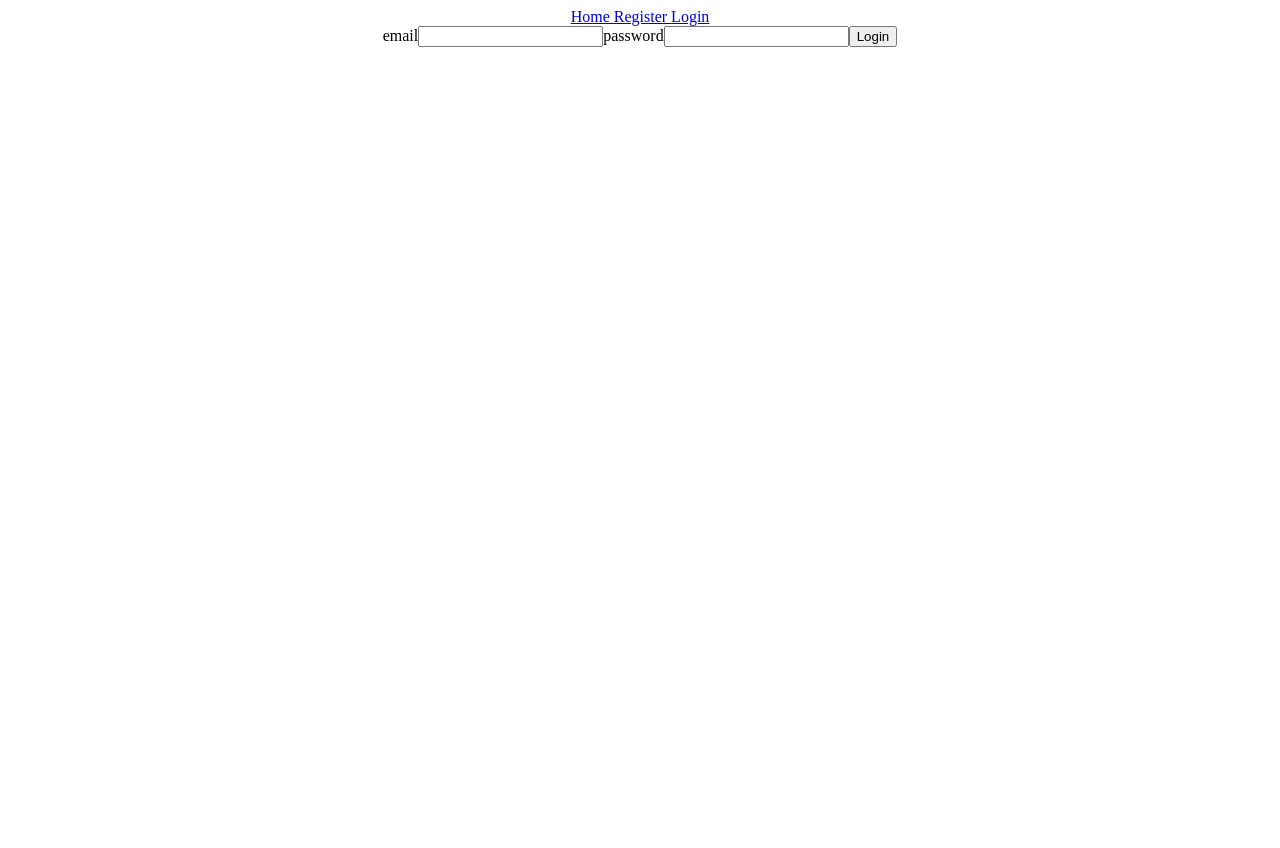
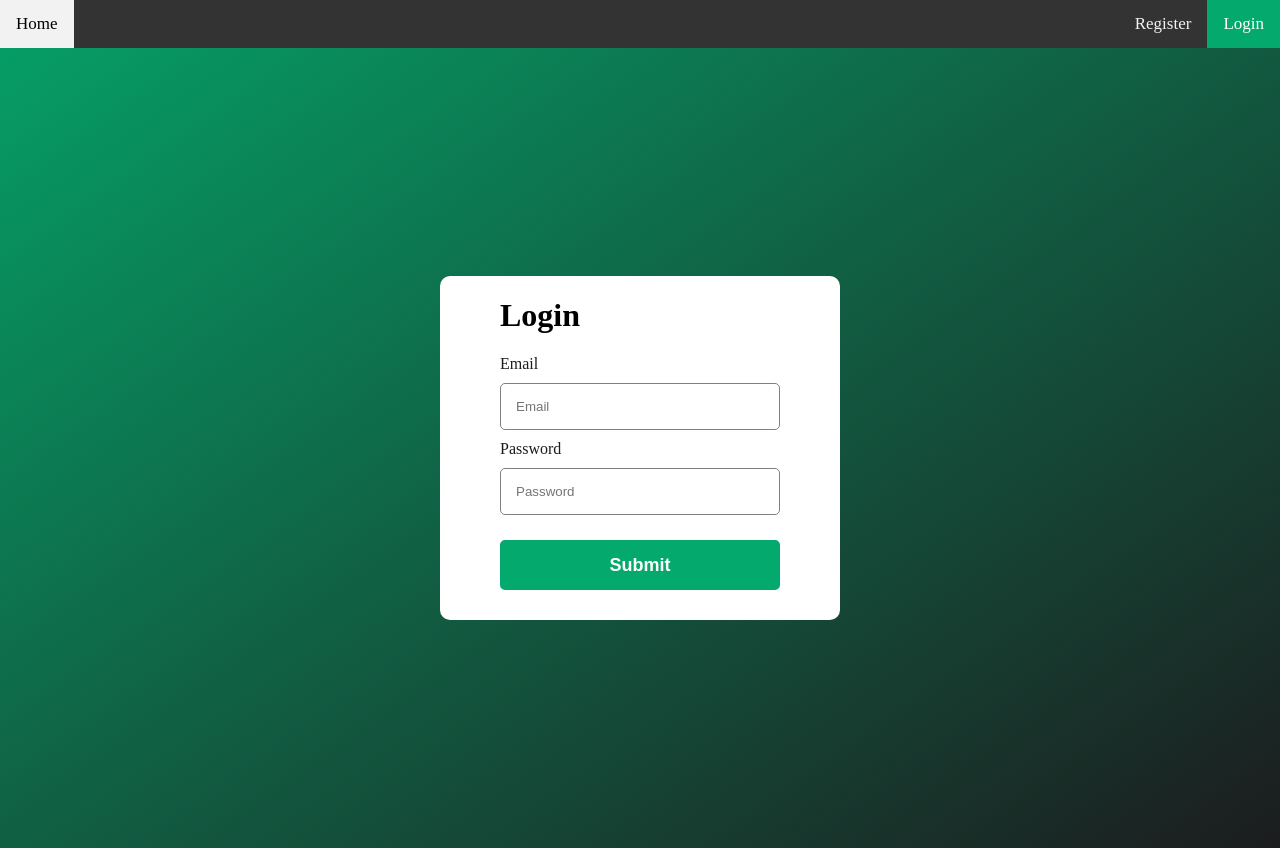
Before and after one commit to issaitorres/PlaylistProject, a React (Create React App) app in the folder client/: page /auth in a window 1280 px wide. Before the commit the page ends 800 px from the top, so only its background shows below. Built offline with nearby package versions, Linux system fonts and the light colour scheme.

Commit message:
update UI, add css

```diff
--- a/client/src/App.css
+++ b/client/src/App.css
@@ -1,42 +1,119 @@
-.App {
-  text-align: center;
+/* global styles */
+
+body,
+html {
+  margin: 0;
+  padding: 0;
+  background: #FFFFFF;
 }
 
-.App-logo {
-  height: 40vmin;
-  pointer-events: none;
+:root {
+  --default-white: #f2f2f2;
+  --default-black: #1C1C1E;
+  --default-green: #04AA6D;
+  --default-red: #e35b5b;
+
+
+  --hover-white: #ddd;
+  --fullwidth: 100%;
 }
 
-@media (prefers-reduced-motion: no-preference) {
-  .App-logo {
-    animation: App-logo-spin infinite 20s linear;
-  }
+button {
+  transition-duration: 0.4s;
 }
 
-.App-header {
-  background-color: #282c34;
-  min-height: 100vh;
+
+/* NavBar css */
+
+.NavBar {
+  overflow: hidden;
+  background-color: #333;
   display: flex;
-  flex-direction: column;
-  align-items: center;
-  justify-content: center;
-  font-size: calc(10px + 2vmin);
+  justify-content: space-between;
+}
+
+.NavBar a {
+
+  float: left;
+  color: var(--default-white);
+  text-align: center;
+  padding: 14px 16px;
+  text-decoration: none;
+  font-size: 17px;
+}
+
+.NavBar a:hover {
+  background-color: var(--default-white);
+  color: black;
+}
+
+.NavBar a.active {
+  background-color: var(--default-green);
   color: white;
 }
 
-.App-link {
-  color: #61dafb;
+
+/* Forms */
+.form {
+  /* margin: 10px;
+  padding: 10px; */
+  background-color: white;
+  padding: 0px 60px;
+  border-radius: 10px;
 }
 
-@keyframes App-logo-spin {
-  from {
-    transform: rotate(0deg);
-  }
-  to {
-    transform: rotate(360deg);
-  }
+input {
+  width: 100%;
+  max-width: 400px;
+  padding: 12px 20px;
+  margin: 8px 0;
+  box-sizing: border-box;
 }
 
-.container {
-  padding: 30px 0px;
+.form-button {
+  background-color: var(--default-green); /* Green */
+  color: var(--default-white);
+  padding: 15px 32px;
+  text-align: center;
+  text-decoration: none;
+  display: inline-block;
+  font-size: 16px;
+  border:2px solid var(--default-green);
 }
+
+.form-button:hover {
+  background-color: var(--default-white);; /* Green */
+  color: var(--default-black);
+}
+
+
+/* page */
+.page  {
+  display: flex;
+  align-items: center;
+  justify-content: center;
+  height: 100vh;
+  background: linear-gradient(145deg, var(--default-green) -10%, var(--default-black));
+  background-size: cover;
+background-position: center;
+}
+
+.submit-button {
+  width: 100%;
+  height: 50px;
+  padding: 10px;
+  border: none;
+  background-color: var(--default-green);
+  color: white;
+  border-radius: 5px;
+  font-weight: bold;
+  font-size: 18px;
+  cursor: pointer;
+  margin: 15px 0px 30px 0px;
+  border:2px solid var(--default-green);
+}
+
+.submit-button:hover {
+  background-color: var(--default-white);; /* Green */
+  color: var(--default-black);
+}
--- a/client/src/App.js
+++ b/client/src/App.js
@@ -17,7 +17,7 @@ function App() {
           <Route path="/register" element={<Register />} />
           <Route path="/auth" element={<Auth />} />
           <Route path="/logout" element={<Logout />} />
-
+          {/* <Route path="playlist/:id" /> */}
         </Routes>
       </Router>
     </div>
--- /dev/null
+++ b/client/src/components/FormInput.js
@@ -0,0 +1,27 @@
+import "./formInput.css"
+import { useState } from "react"
+
+const FormInput = (props) => {
+  const { label, errorMessage, onChange, id, ...inputProps } = props
+  const [focused, setFocused] = useState(false)
+
+  const handleFocus = (e) => {
+    setFocused(true)
+  }
+
+  return (
+    <div className="formInput">
+        <label>{label}</label>
+        <input
+          {...inputProps}
+          onChange={onChange}
+          onBlur={handleFocus}
+          onFocus={() => inputProps.name === "passwordConfirmation" && setFocused(true)}
+          focused={focused.toString()}
+        />
+        <span>{errorMessage}</span>
+    </div>
+  )
+}
+
+export default FormInput
--- /dev/null
+++ b/client/src/components/formInput.css
@@ -0,0 +1,33 @@
+.formInput input {
+    padding: 15px;
+    margin: 10px 0px;
+    border-radius: 5px;
+    border: 1px solid gray;
+
+}
+
+.formInput {
+    display: flex;
+    flex-direction: column;
+    width: 280px;
+}
+
+.formInput label {
+    font-size: 16px;
+    color: var(--default-black);
+}
+
+.formInput span {
+    font-size: 14px;
+    padding: 3px;
+    color: var(--default-red);
+    display: none;
+}
+
+.formInput input:invalid[focused="true"]{
+    border: 1px solid var(--default-red);
+}
+
+.formInput input:invalid[focused="true"] ~ span {
+    display:block
+}
--- a/client/src/components/navbar.js
+++ b/client/src/components/navbar.js
@@ -1,6 +1,6 @@
 import React from 'react'
 import { useNavigate } from 'react-router-dom'
-import { Link } from "react-router-dom"
+import { NavLink } from "react-router-dom"
 import { useCookies} from 'react-cookie'
 
 
@@ -10,15 +10,21 @@ const Navbar = () => {
     const navigate = useNavigate()
 
   return (
-    <div>
-        <Link to="/">Home </Link>
-        <Link to="/register">Register </Link>
+    <div className="NavBar">
+      <div>
+        <NavLink exact to="/" activeClassName="active">Home </NavLink>
+      </div>
+      <div>
         {!cookies.access_token
-            ? <Link to="/auth">Login </Link>
-
-            : <Link to="/logout">Logout </Link>
+            ? <div>
+                <NavLink exact to="/register" activeClassName="active">Register </NavLink>
+                <NavLink exact to="/auth" activeClassName="active">Login </NavLink>
+              </div>
+            : <div>
+                <NavLink exact to="/logout" activeClassName="active">Logout </NavLink>
+              </div>
         }
-
+      </div>
     </div>
   )
 }
--- a/client/src/pages/auth.js
+++ b/client/src/pages/auth.js
@@ -2,27 +2,24 @@ import { useState } from 'react'
 import axios from 'axios'
 import { useCookies } from 'react-cookie'
 import { useNavigate } from 'react-router-dom'
-
+import FormInput from '../components/FormInput'
 
 
 
 const Auth = () => {
+  const [loginData, setLoginData] = useState({
+    email: "",
+    password: ""
+  })
 
-  const [email, setEmail] = useState("")
-  const [password, setPassword] = useState("")
   const [cookies, setCookies] = useCookies(["access_token"])
   const navigate = useNavigate()
 
-
-
-  const onSubmit = async (event) => {
+  const handleSubmit = async (event) => {
     event.preventDefault()
 
     try {
-      const res = await axios.post("http://localhost:3500/auth", {
-        email,
-        password
-      },
+      const res = await axios.post("http://localhost:3500/auth", loginData,
       {
         withCredentials: true
       })
@@ -32,27 +29,54 @@ const Auth = () => {
       })
       window.localStorage.setItem("userID", res.data.userID)
       alert("successful login")
-
       navigate('/')
-
 
     } catch (err) {
       console.log(err)
     }
+  }
 
+  const onChange = (e) => {
+    setLoginData({...loginData, [e.target.name]: e.target.value})
   }
+
+  const inputs = [
+    {
+      id: 1,
+      name: "email",
+      type: "email",
+      placeholder: "Email",
+      label: "Email",
+      required: true,
+      errorMessage: "Email cannot be empty and must have valid format ex: test@gmail.com"
+    },
+    {
+      id: 2,
+      name: "password",
+      type: "password",
+      placeholder: "Password",
+      label: "Password",
+      required: true,
+      errorMessage: ""
+    }
+  ]
 
 
   return (
-    <div>
-      <form onSubmit={onSubmit}>
-        <label>email</label>
-        <input type="text" value={email} onChange={(event) => setEmail(event.target.value)}/>
-
-        <label>password</label>
-        <input type="text" value={password} onChange={(event) => setPassword(event.target.value)}/>
-
-        <button type="submit">Login</button>
+    <div className="page">
+      <form onSubmit={handleSubmit} className="form">
+        <h1> Login</h1>
+        {inputs.map((input) => (
+          <FormInput
+            key={input.id}
+            value={loginData[input.name]}
+            onChange={onChange}
+            {...input} // pass all other key: values
+          />
+        ))}
+        <button className="submit-button">
+          Submit
+        </button>
       </form>
     </div>
   )
--- a/client/src/pages/register.js
+++ b/client/src/pages/register.js
@@ -1,19 +1,18 @@
 import { useState } from 'react'
 import axios from 'axios'
 import { useNavigate } from 'react-router-dom'
-
+import FormInput from '../components/FormInput'
 
 
 const Register = () => {
-
   const [registerUserData, setRegisterUserData] = useState({
       email: "",
       firstname: "",
       lastname: "",
-        password: ""
+      password: "",
+      passwordConfirmation: ""
   })
   const navigate = useNavigate()
-
 
   const handleSubmit = async (event) => {
     event.preventDefault()
@@ -28,47 +27,80 @@ const Register = () => {
     }
   }
 
+  const inputs = [
+    {
+      id: 1,
+      name: "email",
+      type: "email",
+      placeholder: "Email",
+      label: "Email",
+      required: true,
+      errorMessage: "Email cannot be empty and must have valid format ex: test@gmail.com"
+    },
+    {
+      id: 2,
+      name: "firstname",
+      type: "text",
+      placeholder: "First Name",
+      label: "First Name",
+      required: true,
+      pattern: "[A-Za-z0-9]{3,16}", // can use regex
+      errorMessage: "First name must be 2-16 characters and cannot include any special characters"
+    },
+    {
+      id: 3,
+      name: "lastname",
+      type: "text",
+      placeholder: "Last Name",
+      label: "Last Name",
+      required: true,
+      pattern: "[A-Za-z0-9]{3,16}", // can use regex
+      errorMessage: "Last name must be 2-16 characters and cannot include any special characters"
+    },
+    {
+      id: 4,
+      name: "password",
+      type: "password",
+      placeholder: "Password",
+      label: "Password",
+      required: true,
+      pattern: `^(?=.*[0-9])(?=.*[a-zA-Z])(?=.*[!@#$%^&*])[a-zA-Z0-9!@#$%^&*]{8,20}$`,
+      errorMessage: "password should be 8-20 characters and include at least 1 letter, 1 number, and 1 special character",
+
+    },
+    {
+      id: 5,
+      name: "passwordConfirmation",
+      type: "password",
+      placeholder: "Confirm Password",
+      label: "Password",
+      required: true,
+      pattern: registerUserData.password,
+      errorMessage: "passwords must match"
+    }
+  ]
+
+  const onChange = (e) => {
+    setRegisterUserData({...registerUserData, [e.target.name]: e.target.value})
+  }
 
   return (
-    <form onSubmit={handleSubmit}>
-        <label htmlFor="email"> Email: </label>
-        <input
-            onChange={(event) => setRegisterUserData({...registerUserData, email: event.target.value})}
-            value={registerUserData.email}
-            type="text"
-            name="email"
-            id="email"
+    <div className="page">
+      <form onSubmit={handleSubmit} className="form">
+        <h1> Register</h1>
+        {inputs.map((input) => (
+          <FormInput
+            key={input.id}
+            value={registerUserData[input.name]}
+            onChange={onChange}
+            {...input} // pass all other key: values
           />
-
-        <label htmlFor="firstname"> First name: </label>
-        <input
-          onChange={(event) => setRegisterUserData({...registerUserData, firstname: event.target.value})}
-          value={registerUserData.firstname}
-          type="text"
-          name="firstname"
-          id="firstname"
-        />
-
-        <label htmlFor="lastname"> Last Name: </label>
-        <input
-          onChange={(event) => setRegisterUserData({...registerUserData, lastname: event.target.value})}
-          value={registerUserData.lastname}
-          type="text"
-          name="lastname"
-          id="lastname"
-        />
-
-        <label htmlFor="password"> Password: </label>
-        <input
-          onChange={(event) => setRegisterUserData({...registerUserData, password: event.target.value})}
-          value={registerUserData.password}
-          type="text"
-          name="password"
-          id="password"
-        />
-
-        <button type="submit"> Register</button>
+        ))}
+        <button className="submit-button">
+          Submit
+        </button>
       </form>
+    </div>
   )
 }
 
```
Also changed, not shown: 1 other file (tests, documents, lock files or other folders). Lines whose indentation alone changed are shown as unchanged.
